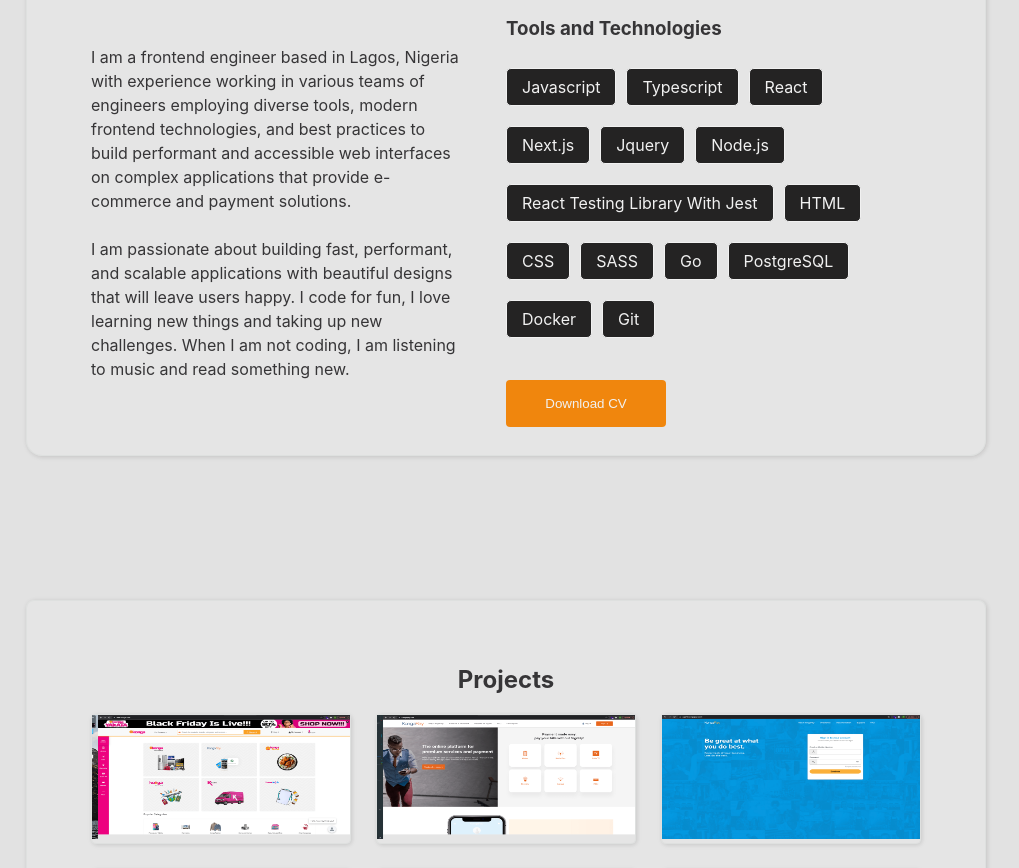
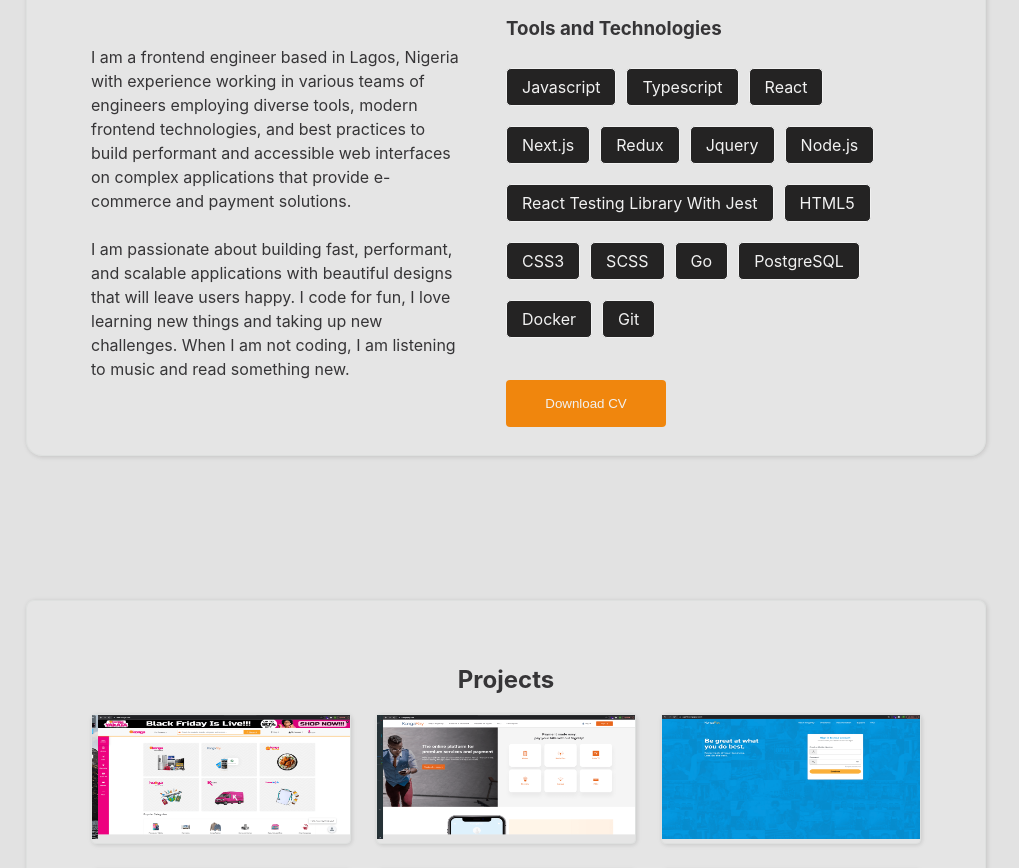
Before and after one commit to Raphael2k6/mynewportfolio, a Next.js app: page / in a window 1280 px wide. Shown: the part 1100-1968 px from the top of the page, without its empty margins (134-1153 px from the left). Built offline with nearby package versions, Linux system fonts and the light colour scheme; grey boxes are pictures that could not be loaded.

Commit message:
modifying code

```diff
--- a/data.js
+++ b/data.js
@@ -10,17 +10,17 @@ export const data = [
   {id: 5, tool: "Typescript"},
   {id: 6, tool: "React"},
   {id: 7, tool: "Next.js"},
+  {id: 14, tool: "Redux"},
   {id: 8, tool: "Jquery"},
   {id: 9, tool: "Node.js"},
   {id: 13, tool: "React Testing Library With Jest"},
-  {id: 1, tool: "HTML"},
-  {id: 2, tool: "CSS"},
-  {id: 3, tool: "SASS"},
+  {id: 1, tool: "HTML5"},
+  {id: 2, tool: "CSS3"},
+  {id: 3, tool: "SCSS"},
   {id: 5, tool: "Go"},
   {id: 10, tool: "PostgreSQL"},
   {id: 11, tool: "Docker"},
   {id: 12, tool: "Git"},
-    // {id: 14, tool: "HTML"},
     // {id: 15, tool: "HTML"},
   ];
 
```
